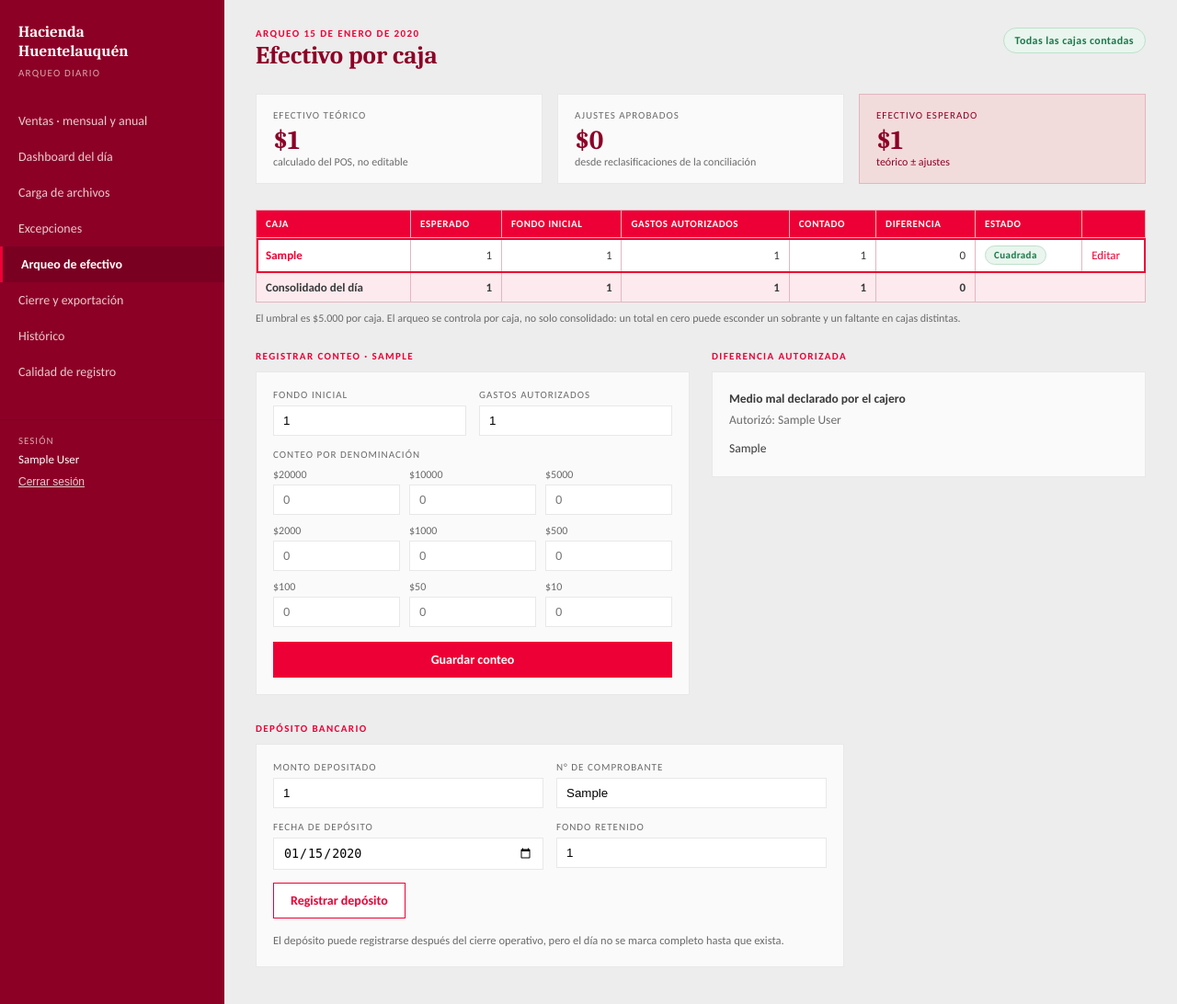
After one commit to karla432/App-Arqueo-de-Caja---Huentelauquen, a Django app: page /arqueo/2020-01-15/ in a window 1280 px wide. The commit adds this page. Shown: the whole page at 92% size. Run offline with Django 5.2, Linux system fonts and the light colour scheme; a user stored in the database is signed in; data comes from the database, SQL or seed files in the repository; tables that the repository leaves empty hold one stand-in row (values such as "Sample post").

Commit message:
Etapa 5: arqueo de efectivo por caja
nucleo/arqueo_servicio.py: efectivo teórico por caja desde los pagos
declarados (respetando una reclasificación aprobada de medio, no el
declarado a ciegas), conteo por denominación (D8) con la fórmula
confirmada contra el mockup — diferencia = contado − (esperado + fondo
inicial − gastos autorizados) —, y autorización de diferencias sobre el
umbral de $5.000 (D3) reservada a un aprobador. Una cuenta nueva invalida
cualquier autorización anterior: no se arrastra a un número distinto.

Pantalla nueva (Pantalla 5): tarjetas de teórico/ajustes/esperado, tabla
por caja con consolidado, formulario de conteo por denominación,
formulario de depósito, y el panel de autorización cuando corresponde.
`ArqueoEfectivo.estado` es una propiedad calculada (pendiente / cuadrada
/ dentro de umbral / requiere autorización / autorizada) para que nunca
quede desincronizada del umbral o de una autorización nueva.

Verificado contra el día real: el teórico por caja calculado ($305.261 /
$108.025 / $50.142 / $38.033) reproduce exacto el desglose ya conocido.
Control C1 (segregación de funciones) sigue pendiente de un Mantenedor
de usuarios real — por ahora `is_superuser` hace de aprobador, con un
403 explícito (no un reenvío a login) para quien no lo es. 10 pruebas
nuevas — 54 en total en el proyecto.

Co-Authored-By: Claude Sonnet 5 <noreply@anthropic.com>

```diff
--- /dev/null
+++ b/nucleo/templates/nucleo/arqueo_efectivo.html
@@ -0,0 +1,161 @@
+{% extends "nucleo/base.html" %}
+{% block titulo %}Arqueo de efectivo · {{ dia.fecha }}{% endblock %}
+{% block contenido %}
+
+<div style="padding:30px 34px 0">
+  <div style="display:flex;justify-content:space-between;align-items:flex-start;margin-bottom:26px">
+    <div>
+      <div class="kick">Arqueo {{ dia.fecha }}</div>
+      <h2 style="font-size:27px;margin-top:2px">Efectivo por caja</h2>
+    </div>
+    {% if not consolidado.todas_contadas %}
+    <span class="pill p-warn" style="font-size:12px;padding:6px 12px">Faltan cajas por contar</span>
+    {% else %}
+    <span class="pill p-ok" style="font-size:12px;padding:6px 12px">Todas las cajas contadas</span>
+    {% endif %}
+  </div>
+
+  <div style="display:grid;grid-template-columns:repeat(3,1fr);gap:16px;margin-bottom:28px">
+    <div class="card" style="padding:16px 18px">
+      <div style="font-size:11px;letter-spacing:1px;text-transform:uppercase;color:var(--hu-gray)">Efectivo teórico</div>
+      <div style="font-family:var(--hu-serif);font-size:29px;font-weight:700;color:var(--hu-maroon);margin-top:4px">${{ consolidado.teorico|floatformat:0 }}</div>
+      <div style="font-size:12px;color:var(--hu-gray)">calculado del POS, no editable</div>
+    </div>
+    <div class="card" style="padding:16px 18px">
+      <div style="font-size:11px;letter-spacing:1px;text-transform:uppercase;color:var(--hu-gray)">Ajustes aprobados</div>
+      <div style="font-family:var(--hu-serif);font-size:29px;font-weight:700;color:var(--hu-maroon);margin-top:4px">${{ consolidado.ajustes|floatformat:0 }}</div>
+      <div style="font-size:12px;color:var(--hu-gray)">desde reclasificaciones de la conciliación</div>
+    </div>
+    <div style="background:var(--hu-pink);border:1px solid var(--hu-line);padding:16px 18px">
+      <div style="font-size:11px;letter-spacing:1px;text-transform:uppercase;color:var(--hu-maroon)">Efectivo esperado</div>
+      <div style="font-family:var(--hu-serif);font-size:29px;font-weight:700;color:var(--hu-maroon);margin-top:4px">${{ consolidado.esperado|floatformat:0 }}</div>
+      <div style="font-size:12px;color:var(--hu-maroon)">teórico ± ajustes</div>
+    </div>
+  </div>
+
+  <table class="tbl" style="margin-bottom:10px">
+    <thead><tr><th>Caja</th><th class="n">Esperado</th><th class="n">Fondo inicial</th><th class="n">Gastos autorizados</th><th class="n">Contado</th><th class="n">Diferencia</th><th>Estado</th><th></th></tr></thead>
+    <tbody>
+      {% for a in arqueos %}
+      <tr{% if arqueo_actual.pk == a.pk %} style="outline:2px solid var(--hu-red);outline-offset:-2px"{% endif %}>
+        <td><a href="?caja={{ a.pk }}"><strong>{{ a.caja }}</strong></a></td>
+        <td class="n">{{ a.esperado|floatformat:0 }}</td>
+        <td class="n">{{ a.fondo_inicial|floatformat:0 }}</td>
+        <td class="n">{{ a.gastos_autorizados|floatformat:0 }}</td>
+        <td class="n">{% if a.contado is not None %}{{ a.contado|floatformat:0 }}{% else %}<span style="color:var(--hu-gray)">por registrar</span>{% endif %}</td>
+        <td class="n">{% if a.diferencia is not None %}{{ a.diferencia|floatformat:0 }}{% else %}<span style="color:var(--hu-gray)">—</span>{% endif %}</td>
+        <td>
+          {% if a.estado == "pendiente" %}<span class="pill p-grey">Pendiente</span>
+          {% elif a.estado == "cuadrada" %}<span class="pill p-ok">Cuadrada</span>
+          {% elif a.estado == "dentro_de_umbral" %}<span class="pill p-warn">Dentro de umbral</span>
+          {% elif a.estado == "requiere_autorizacion" %}<span class="pill p-red">Requiere autorización</span>
+          {% else %}<span class="pill p-ok">Autorizada</span>{% endif %}
+        </td>
+        <td><a href="?caja={{ a.pk }}">{% if a.contado is None %}Contar{% else %}Editar{% endif %}</a></td>
+      </tr>
+      {% endfor %}
+      <tr style="background:var(--hu-pink-2)">
+        <td style="font-weight:700;background:var(--hu-pink-2)">Consolidado del día</td>
+        <td class="n" style="font-weight:700;background:var(--hu-pink-2)">{{ consolidado.esperado|floatformat:0 }}</td>
+        <td class="n" style="font-weight:700;background:var(--hu-pink-2)">{{ consolidado.fondo_inicial|floatformat:0 }}</td>
+        <td class="n" style="font-weight:700;background:var(--hu-pink-2)">{{ consolidado.gastos_autorizados|floatformat:0 }}</td>
+        <td class="n" style="font-weight:700;background:var(--hu-pink-2)">{{ consolidado.contado|floatformat:0 }}</td>
+        <td class="n" style="font-weight:700;background:var(--hu-pink-2)">{{ consolidado.diferencia|floatformat:0 }}</td>
+        <td colspan="2" style="background:var(--hu-pink-2)">{% if not consolidado.todas_contadas %}<span class="pill p-red">Incompleto</span>{% endif %}</td>
+      </tr>
+    </tbody>
+  </table>
+  <div style="font-size:12px;color:var(--hu-gray);margin-bottom:28px">El umbral es $5.000 por caja. El arqueo se controla por caja, no solo consolidado: un total en cero puede esconder un sobrante y un faltante en cajas distintas.</div>
+
+  {% if arqueo_actual %}
+  <div style="display:grid;grid-template-columns:1fr 1fr;gap:24px;margin-bottom:30px">
+    <div>
+      <div class="kick" style="margin-bottom:10px">Registrar conteo · {{ arqueo_actual.caja }}</div>
+      <form method="post" action="{% url 'registrar_conteo' arqueo_id=arqueo_actual.pk %}" class="card" style="padding:18px">
+        {% csrf_token %}
+        <div style="display:grid;grid-template-columns:1fr 1fr;gap:14px;margin-bottom:14px">
+          <div>
+            <label style="display:block;font-size:11px;letter-spacing:1px;text-transform:uppercase;color:var(--hu-gray);margin-bottom:5px">Fondo inicial</label>
+            <input type="number" name="fondo_inicial" value="{{ arqueo_actual.fondo_inicial|floatformat:0 }}" style="width:100%;padding:8px 10px;border:1px solid var(--hu-card-line)">
+          </div>
+          <div>
+            <label style="display:block;font-size:11px;letter-spacing:1px;text-transform:uppercase;color:var(--hu-gray);margin-bottom:5px">Gastos autorizados</label>
+            <input type="number" name="gastos_autorizados" value="{{ arqueo_actual.gastos_autorizados|floatformat:0 }}" style="width:100%;padding:8px 10px;border:1px solid var(--hu-card-line)">
+          </div>
+        </div>
+        <div style="font-size:11px;letter-spacing:1px;text-transform:uppercase;color:var(--hu-gray);margin-bottom:8px">Conteo por denominación</div>
+        <div style="display:grid;grid-template-columns:repeat(3,1fr);gap:10px;margin-bottom:16px">
+          {% for d, cantidad in denominaciones_form %}
+          <div>
+            <label style="display:block;font-size:12px;color:var(--hu-gray);margin-bottom:4px">${{ d }}</label>
+            <input type="number" min="0" name="denom_{{ d }}" value="{{ cantidad }}"
+                   placeholder="0" style="width:100%;padding:8px 10px;border:1px solid var(--hu-card-line)">
+          </div>
+          {% endfor %}
+        </div>
+        <button type="submit" class="btn" style="width:100%;justify-content:center">Guardar conteo</button>
+      </form>
+    </div>
+
+    <div>
+      {% if arqueo_actual.diferencia is not None and arqueo_actual.estado == "requiere_autorizacion" %}
+      <div class="kick" style="margin-bottom:10px">Autorización de la diferencia</div>
+      <div style="background:var(--hu-pink-2);border:1px solid var(--hu-line);padding:18px">
+        <div style="font-size:13.5px;line-height:1.6;margin-bottom:14px">
+          <strong style="color:var(--hu-maroon)">{{ arqueo_actual.caja }} · ${{ arqueo_actual.diferencia|floatformat:0 }} excede el umbral de $5.000.</strong>
+          Solo un aprobador puede autorizar el cierre, con motivo desde lista cerrada.
+        </div>
+        {% if puede_autorizar %}
+        <form method="post" action="{% url 'autorizar_diferencia' arqueo_id=arqueo_actual.pk %}">
+          {% csrf_token %}
+          <select name="motivo_id" required style="width:100%;padding:9px 12px;border:1px solid var(--hu-line);margin-bottom:10px">
+            <option value="">Selecciona un motivo…</option>
+            {% for m in motivos_diferencia %}<option value="{{ m.pk }}">{{ m.texto }}</option>{% endfor %}
+          </select>
+          <textarea name="comentario" placeholder="Justificación para la bitácora…" style="width:100%;padding:10px 12px;border:1px solid var(--hu-line);min-height:60px;margin-bottom:12px"></textarea>
+          <button type="submit" class="btn" style="width:100%;justify-content:center">Autorizar y continuar</button>
+        </form>
+        {% else %}
+        <div style="font-size:13px;color:var(--hu-maroon)">Tu usuario no tiene rol de aprobador — pide a Karla, al Jefe de Contabilidad o al Sub Gerente que autoricen esta diferencia.</div>
+        {% endif %}
+      </div>
+      {% elif arqueo_actual.autorizado_por %}
+      <div class="kick" style="margin-bottom:10px">Diferencia autorizada</div>
+      <div class="card" style="padding:18px;font-size:13.5px;line-height:1.7">
+        <div><strong>{{ arqueo_actual.motivo_autorizacion.texto }}</strong></div>
+        <div style="color:var(--hu-gray)">Autorizó: {{ arqueo_actual.autorizado_por.get_full_name|default:arqueo_actual.autorizado_por.username }}</div>
+        {% if arqueo_actual.comentario %}<div style="margin-top:8px">{{ arqueo_actual.comentario }}</div>{% endif %}
+      </div>
+      {% endif %}
+    </div>
+  </div>
+  {% endif %}
+
+  <div class="kick" style="margin-bottom:10px">Depósito bancario</div>
+  <form method="post" action="{% url 'registrar_deposito' fecha=dia.fecha|date:'Y-m-d' %}" class="card" style="padding:18px;max-width:640px;margin-bottom:40px">
+    {% csrf_token %}
+    <div style="display:grid;grid-template-columns:1fr 1fr;gap:14px;margin-bottom:14px">
+      <div>
+        <label style="display:block;font-size:11px;letter-spacing:1px;text-transform:uppercase;color:var(--hu-gray);margin-bottom:5px">Monto depositado</label>
+        <input type="number" name="monto" value="{{ deposito.monto|floatformat:0 }}" style="width:100%;padding:8px 10px;border:1px solid var(--hu-card-line)">
+      </div>
+      <div>
+        <label style="display:block;font-size:11px;letter-spacing:1px;text-transform:uppercase;color:var(--hu-gray);margin-bottom:5px">N° de comprobante</label>
+        <input type="text" name="comprobante" value="{{ deposito.comprobante|default:'' }}" style="width:100%;padding:8px 10px;border:1px solid var(--hu-card-line)">
+      </div>
+    </div>
+    <div style="display:grid;grid-template-columns:1fr 1fr;gap:14px;margin-bottom:14px">
+      <div>
+        <label style="display:block;font-size:11px;letter-spacing:1px;text-transform:uppercase;color:var(--hu-gray);margin-bottom:5px">Fecha de depósito</label>
+        <input type="date" name="fecha" value="{{ deposito.fecha|date:'Y-m-d' }}" style="width:100%;padding:8px 10px;border:1px solid var(--hu-card-line)">
+      </div>
+      <div>
+        <label style="display:block;font-size:11px;letter-spacing:1px;text-transform:uppercase;color:var(--hu-gray);margin-bottom:5px">Fondo retenido</label>
+        <input type="number" name="fondo_retenido" value="{{ deposito.fondo_retenido|floatformat:0 }}" style="width:100%;padding:8px 10px;border:1px solid var(--hu-card-line)">
+      </div>
+    </div>
+    <button type="submit" class="btn btn-2">Registrar depósito</button>
+    <div style="font-size:12.5px;color:var(--hu-gray);margin-top:14px;line-height:1.55">El depósito puede registrarse después del cierre operativo, pero el día no se marca completo hasta que exista.</div>
+  </form>
+</div>
+{% endblock %}
--- a/nucleo/templates/nucleo/base.html
+++ b/nucleo/templates/nucleo/base.html
@@ -62,8 +62,8 @@ form.inline{display:inline}
     <a class="nav-i" href="#">Ventas · mensual y anual</a>
     <a class="nav-i" href="#">Dashboard del día</a>
     <a class="nav-i" href="#">Carga de archivos</a>
-    <a class="nav-i nav-on" href="{% url 'bandeja_excepciones' fecha='2026-09-02' %}">Excepciones</a>
-    <a class="nav-i" href="#">Arqueo de efectivo</a>
+    <a class="nav-i{% if request.resolver_match.url_name == 'bandeja_excepciones' %} nav-on{% endif %}" href="{% url 'bandeja_excepciones' fecha='2026-09-02' %}">Excepciones</a>
+    <a class="nav-i{% if request.resolver_match.url_name == 'arqueo_efectivo' %} nav-on{% endif %}" href="{% url 'arqueo_efectivo' fecha='2026-09-02' %}">Arqueo de efectivo</a>
     <a class="nav-i" href="#">Cierre y exportación</a>
     <a class="nav-i" href="#">Histórico</a>
     <a class="nav-i" href="#">Calidad de registro</a>
--- a/nucleo/urls.py
+++ b/nucleo/urls.py
@@ -6,4 +6,8 @@ urlpatterns = [
     path("excepciones/<str:fecha>/", views.bandeja_excepciones, name="bandeja_excepciones"),
     path("excepciones/<str:fecha>/reconciliar/", views.reconciliar_dia, name="reconciliar_dia"),
     path("excepciones/resolver/<int:excepcion_id>/", views.resolver_excepcion_view, name="resolver_excepcion"),
+    path("arqueo/<str:fecha>/", views.arqueo_efectivo, name="arqueo_efectivo"),
+    path("arqueo/conteo/<int:arqueo_id>/", views.registrar_conteo_view, name="registrar_conteo"),
+    path("arqueo/autorizar/<int:arqueo_id>/", views.autorizar_diferencia_view, name="autorizar_diferencia"),
+    path("arqueo/<str:fecha>/deposito/", views.registrar_deposito_view, name="registrar_deposito"),
 ]
--- a/nucleo/views.py
+++ b/nucleo/views.py
@@ -1,13 +1,38 @@
 from datetime import date
+from decimal import Decimal, InvalidOperation
 
 from django.contrib import messages
 from django.contrib.auth.decorators import login_required
 from django.shortcuts import get_object_or_404, redirect, render
 from django.views.decorators.http import require_POST
 
+from nucleo.arqueo_servicio import (
+    DENOMINACIONES_CLP, AutorizacionInvalida, ConteoInvalido, autorizar_diferencia,
+    preparar_arqueos_del_dia, registrar_conteo,
+)
 from nucleo.conciliacion_servicio import ejecutar_conciliacion
-from nucleo.models import DiaArqueo, Excepcion, MotivoResolucion, MovimientoProveedor
+from nucleo.models import ArqueoEfectivo, DiaArqueo, Excepcion, MotivoResolucion, MovimientoProveedor
 from nucleo.resolucion_servicio import ResolucionInvalida, resolver_excepcion
+
+# Mientras no exista el Mantenedor de usuarios y roles (D10 solo define
+# QUIÉNES son Karla, el Jefe de Contabilidad y el Sub Gerente — no CÓMO
+# se marca eso en el sistema), se usa is_superuser como equivalente
+# provisorio del rol Aprobador. Control C1 (segregación de funciones)
+# sigue pendiente de un mantenedor real.
+def es_aprobador(view):
+    """403 explícito para un usuario ya autenticado sin rol de aprobador
+    — no lo devuelve a la pantalla de login, que sería confuso (ya inició
+    sesión; lo que le falta es permiso, no autenticación)."""
+    from functools import wraps
+
+    from django.core.exceptions import PermissionDenied
+
+    @wraps(view)
+    def envoltura(request, *args, **kwargs):
+        if not request.user.is_superuser:
+            raise PermissionDenied("Solo un aprobador puede autorizar una diferencia sobre el umbral.")
+        return view(request, *args, **kwargs)
+    return envoltura
 
 
 @login_required
@@ -91,3 +116,107 @@ def resolver_excepcion_view(request, excepcion_id):
         messages.error(request, str(exc))
 
     return redirect(f"/excepciones/{fecha}/")
+
+
+@login_required
+def arqueo_efectivo(request, fecha):
+    dia = get_object_or_404(DiaArqueo, fecha=date.fromisoformat(fecha))
+    arqueos = preparar_arqueos_del_dia(dia)
+
+    consolidado = {
+        "teorico": sum(a.teorico for a in arqueos),
+        "ajustes": sum(a.ajustes for a in arqueos),
+        "esperado": sum(a.esperado for a in arqueos),
+        "fondo_inicial": sum(a.fondo_inicial for a in arqueos),
+        "gastos_autorizados": sum(a.gastos_autorizados for a in arqueos),
+        "contado": sum(a.contado for a in arqueos if a.contado is not None),
+        "diferencia": sum(a.diferencia for a in arqueos if a.diferencia is not None),
+        "todas_contadas": all(a.contado is not None for a in arqueos),
+    }
+
+    caja_id_ver = request.GET.get("caja")
+    arqueo_actual = next((a for a in arqueos if str(a.pk) == caja_id_ver), None) or (arqueos[0] if arqueos else None)
+
+    denominaciones_form = []
+    if arqueo_actual:
+        conteo_actual = {
+            int(c.denominacion): c.cantidad for c in arqueo_actual.denominaciones.all()
+        }
+        denominaciones_form = [(d, conteo_actual.get(d, "")) for d in DENOMINACIONES_CLP]
+
+    contexto = {
+        "dia": dia,
+        "arqueos": arqueos,
+        "consolidado": consolidado,
+        "arqueo_actual": arqueo_actual,
+        "denominaciones_form": denominaciones_form,
+        "motivos_diferencia": MotivoResolucion.objects.filter(
+            aplica_a=MotivoResolucion.AplicaA.DIFERENCIA_CAJA, activo=True,
+        ),
+        "deposito": getattr(dia, "deposito", None),
+        "puede_autorizar": request.user.is_superuser,
+    }
+    return render(request, "nucleo/arqueo_efectivo.html", contexto)
+
+
+@login_required
+@require_POST
+def registrar_conteo_view(request, arqueo_id):
+    arqueo = get_object_or_404(ArqueoEfectivo, pk=arqueo_id)
+    fecha = arqueo.dia.fecha.isoformat()
+
+    try:
+        fondo_inicial = Decimal(request.POST.get("fondo_inicial") or "0")
+        gastos_autorizados = Decimal(request.POST.get("gastos_autorizados") or "0")
+        denominaciones = {
+            int(d): int(request.POST.get(f"denom_{d}") or 0) for d in DENOMINACIONES_CLP
+        }
+        registrar_conteo(
+            arqueo, fondo_inicial=fondo_inicial, gastos_autorizados=gastos_autorizados,
+            denominaciones=denominaciones, usuario=request.user,
+        )
+        messages.success(request, f"Conteo de {arqueo.caja} registrado.")
+    except (ConteoInvalido, InvalidOperation, ValueError) as exc:
+        messages.error(request, f"No se pudo registrar el conteo: {exc}")
+
+    return redirect(f"/arqueo/{fecha}/?caja={arqueo_id}")
+
+
+@login_required
+@es_aprobador
+@require_POST
+def autorizar_diferencia_view(request, arqueo_id):
+    arqueo = get_object_or_404(ArqueoEfectivo, pk=arqueo_id)
+    fecha = arqueo.dia.fecha.isoformat()
+
+    try:
+        autorizar_diferencia(
+            arqueo, motivo_id=request.POST.get("motivo_id"),
+            comentario=request.POST.get("comentario", "").strip(), usuario=request.user,
+        )
+        messages.success(request, f"Diferencia de {arqueo.caja} autorizada.")
+    except AutorizacionInvalida as exc:
+        messages.error(request, str(exc))
+
+    return redirect(f"/arqueo/{fecha}/?caja={arqueo_id}")
+
+
+@login_required
+@require_POST
+def registrar_deposito_view(request, fecha):
+    from nucleo.models import Deposito
+    dia = get_object_or_404(DiaArqueo, fecha=date.fromisoformat(fecha))
+    try:
+        Deposito.objects.update_or_create(
+            dia=dia,
+            defaults={
+                "monto": Decimal(request.POST.get("monto") or "0"),
+                "comprobante": request.POST.get("comprobante", "").strip(),
+                "fecha": request.POST.get("fecha") or dia.fecha,
+                "fondo_retenido": Decimal(request.POST.get("fondo_retenido") or "0"),
+            },
+        )
+        messages.success(request, "Depósito registrado.")
+    except (InvalidOperation, ValueError) as exc:
+        messages.error(request, f"No se pudo registrar el depósito: {exc}")
+    return redirect(f"/arqueo/{fecha}/")
```
Also changed, not shown: nucleo/arqueo_servicio.py (added, +155 -0 lines), nucleo/models.py (+13 -0 lines), pruebas/test_arqueo_efectivo.py (added, +163 -0 lines).
